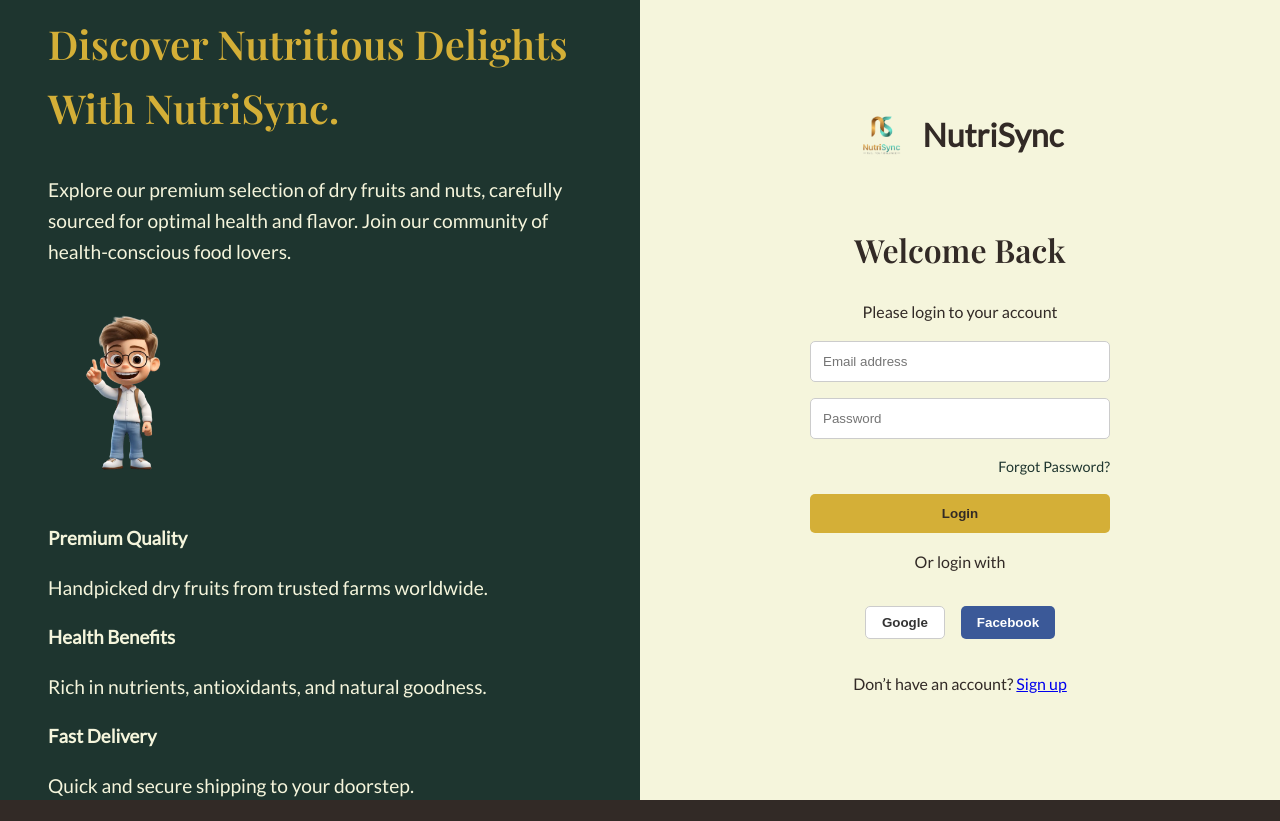
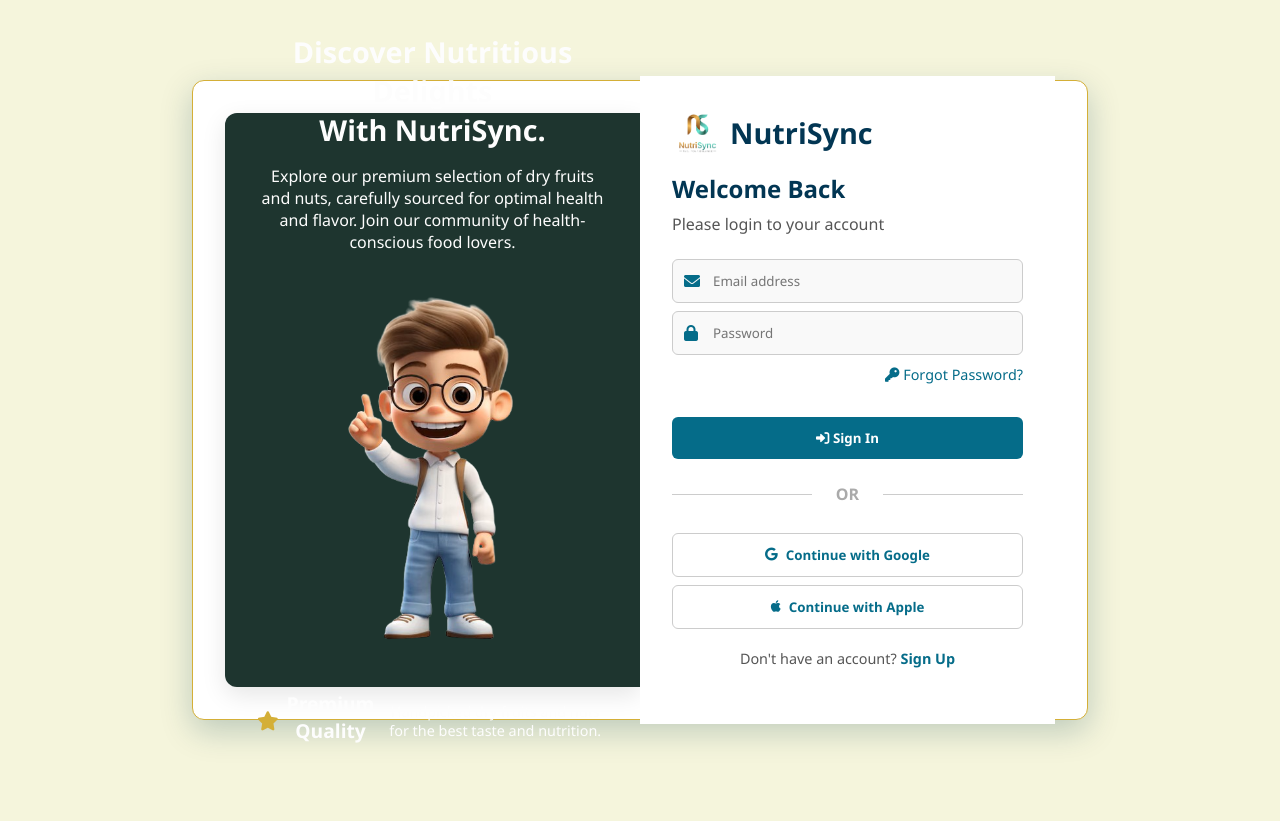
Before and after one commit to shivammaurya2903/NutriSync, a PHP site: page /login.html in a window 1280 px wide. After the commit the page ends 743 px from the top, so only its background shows below. Run offline with PHP 8.4, Linux system fonts and the light colour scheme.

Commit message:
add login page

```diff
--- a/login.css
+++ b/login.css
@@ -1,119 +1,281 @@
-.login-container {
-  display: flex;
-  height: 100vh;
-  font-family: 'Lato', sans-serif;
+:root {
+  --bg-dark: #322A26;
+  --forest-green: #1E352F;
+  --gold: #D4AF37;
+  --cream: #F5F5DC;
+  --text-light: #fdfdfd;
+  --shadow: rgba(0, 0, 0, 0.1);
+  --transition: all 0.3s ease;
+  --font-family: 'Segoe UI', sans-serif;
 }
 
+* {
+  box-sizing: border-box;
+  margin: 0;
+  padding: 0;
+  font-family: var(--font-family);
+  scroll-behavior: smooth;
+  -webkit-font-smoothing: antialiased;
+  -moz-osx-font-smoothing: grayscale;
+
+}
+
+body {
+  background: var(--cream); /* Light neutral background */
+  color: #000000;
+  display: flex;
+  justify-content: center;
+  align-items: center;
+  margin-top: 5rem;
+}
+
+.login-container {
+  padding: 2rem;
+  height: 80vh;
+  width: 70vw;
+  max-width: 1200px;
+  margin: 0 auto;
+  display: flex;
+  align-items: center;
+  justify-content: center;
+  border-radius: 12px;
+  box-shadow: 0 8px 24px var(--shadow);
+  border: 1px solid var(--gold);
+  background: #fff;
+  animation: shadowPulse 3s ease-in-out infinite;
+}
+
+/* Left Panel - Promo */
 .login-left {
   flex: 1;
-  background-color: var(--forest-green);
-  color: var(--cream);
-  padding: 3rem;
-  display: flex;
-  flex-direction: column;
-  justify-content: center;
-}
-
-.login-left h2 {
-  font-family: 'Playfair Display', serif;
-  font-size: 2.5rem;
-  color: var(--gold);
-  margin-bottom: 1rem;
-}
-
-.login-left p {
-  font-size: 1.2rem;
-}
-
-.login-characters img {
-  width: 120px;
-  margin: 1rem;
-}
-
-.login-right {
-  flex: 1;
-  background-color: var(--cream);
-  color: var(--bg-dark);
-  padding: 3rem;
+  height: 100%;
+  padding: 2rem;
   display: flex;
   flex-direction: column;
   justify-content: center;
   align-items: center;
+  text-align: center;
+  background: var(--forest-green);
+  color: var(--text-light);
+  border-radius: 12px 0 0 12px;
+  box-shadow: 0 8px 24px var(--shadow);
+}
+
+.login-left h2 {
+  font-size: 1.8rem;
+  margin-bottom: 1rem;
+  color: var(--text-light);
+}
+
+.login-left p {
+  margin-bottom: 1rem;
+  color: var(--text-light);
+}
+
+.login-characters img {
+  max-width: 100%;
+  max-height: 400px;
+  height: auto;
+  margin-bottom: 1rem;
+}
+
+.features {
+  display: flex;
+  flex-direction: column;
+  gap: 1rem;
+}
+
+.feature {
+  display: flex;
+  align-items: center;
+  gap: 0.5rem;
+  margin-bottom: 1rem;
+}
+
+.feature i {
+  font-size: 1.2rem;
+  color: var(--gold);
+}
+
+.feature h3 {
+  font-size: 1.2rem;
+  margin-bottom: 0.5rem;
+  color: var(--text-light);
+}
+
+.feature p {
+  font-size: 0.9rem;
+  color: var(--text-light);
+  margin: 0;
+}
+
+/* Right Panel - Login */
+.login-right {
+  flex: 1;
+  padding: 2rem;
+  display: flex;
+  flex-direction: column;
+  justify-content: center;
+  background: #ffffff;
 }
 
 .login-logo {
   display: flex;
   align-items: center;
-  gap: 1rem;
+  gap: 0.5rem;
   margin-bottom: 1rem;
 }
 
 .login-logo img {
   width: 50px;
+  height: auto;
+}
+
+.login-logo h1 {
+  font-size: 1.8rem;
+  color: #023653;
 }
 
 .login-right h2 {
-  font-family: 'Playfair Display', serif;
-  font-size: 2rem;
+  font-size: 1.5rem;
   margin-bottom: 0.5rem;
+  color: #023653;
 }
 
 .login-right p {
-  margin-bottom: 1rem;
+  margin-bottom: 1.5rem;
+  color: #555555;
 }
 
 form {
   display: flex;
   flex-direction: column;
-  width: 100%;
-  max-width: 300px;
-  gap: 1rem;
 }
 
-form input {
-  padding: 0.75rem;
-  border: 1px solid #ccc;
-  border-radius: 5px;
+.input-group {
+  position: relative;
+  margin-bottom: 0.5rem;
 }
 
-form a {
+.input-group i {
+  position: absolute;
+  left: 0.75rem;
+  top: 50%;
+  transform: translateY(-50%);
+  color: #056C89;
+  font-size: 1rem;
+}
+
+.input-group input {
+  padding: 0.75rem 0.75rem 0.75rem 2.5rem;
+  border: 1px solid #cccccc;
+  border-radius: 6px;
+  background: #f9f9f9;
+  color: #333333;
+  width: 100%;
+  box-sizing: border-box;
+}
+
+.forgot {
   text-align: right;
+  margin-bottom: 1rem;
+}
+
+.forgot a {
   font-size: 0.9rem;
-  color: var(--forest-green);
+  color: #056C89;
   text-decoration: none;
 }
 
-form button {
-  background-color: var(--gold);
-  color: var(--bg-dark);
+button[type="submit"] {
+  margin-top: 1rem;
+  padding: 0.75rem;
+  background: #056C89;
+  color: #ffffff;
   border: none;
-  padding: 0.75rem;
+  border-radius: 6px;
   font-weight: bold;
-  cursor: pointer;
-  border-radius: 5px;
-}
-
-.social-login {
-  display: flex;
-  gap: 1rem;
-  margin: 1rem 0;
-}
-
-.google-btn, .facebook-btn {
-  padding: 0.5rem 1rem;
-  border: none;
-  border-radius: 5px;
-  font-weight: bold;
+  transition: background-color 0.3s ease;
   cursor: pointer;
 }
 
-.google-btn {
-  background-color: #fff;
-  color: #333;
-  border: 1px solid #ccc;
+button[type="submit"]:hover {
+  background: #023653;
 }
 
-.facebook-btn {
-  background-color: #3b5998;
-  color: #fff;
+.divider {
+  text-align: center;
+  margin: 1.5rem 0;
+  position: relative;
+  color: #aaaaaa;
+  font-weight: bold;
 }
+
+.divider::before,
+.divider::after {
+  content: '';
+  position: absolute;
+  top: 50%;
+  width: 40%;
+  height: 1px;
+  background: #cccccc;
+}
+
+.divider::before {
+  left: 0;
+}
+
+.divider::after {
+  right: 0;
+}
+
+.google, .apple {
+  padding: 0.75rem;
+  margin: 0.25rem 0;
+  border: 1px solid #cccccc;
+  background: #ffffff;
+  border-radius: 6px;
+  font-weight: bold;
+  color: #056C89;
+  cursor: pointer;
+  display: flex;
+  align-items: center;
+  justify-content: center;
+  gap: 0.5rem;
+  transition: background-color 0.3s ease;
+}
+
+.google:hover {
+  background: #f8f9fa;
+}
+
+.apple:hover {
+  background: #f8f9fa;
+}
+
+.login-right > p:last-child {
+  margin-top: 1rem;
+  font-size: 0.9rem;
+  text-align: center;
+}
+
+.login-right > p:last-child a {
+  color: #056C89;
+  text-decoration: none;
+  font-weight: bold;
+}
+
+.login-left, .login-right {
+  animation: fadeIn 1s ease-in;
+}
+
+@keyframes fadeIn {
+  from { opacity: 0; transform: translateY(20px); }
+  to { opacity: 1; transform: translateY(0); }
+}
+
+@keyframes shadowPulse {
+  0% { box-shadow: 0 8px 24px rgba(0,0,0,0.15); }
+  50% { box-shadow: 0 16px 48px rgba(5, 108, 137, 0.4); }
+  100% { box-shadow: 0 8px 24px rgba(0,0,0,0.15); }
+}
--- a/login.html
+++ b/login.html
@@ -5,7 +5,7 @@
   <meta name="viewport" content="width=device-width, initial-scale=1.0" />
   <title>NutriSync | Login</title>
   <link href="https://fonts.googleapis.com/css2?family=Playfair+Display:wght@600&family=Lato&display=swap" rel="stylesheet">
-  <link rel="stylesheet" href="style.css" />
+  <link rel="stylesheet" href="https://cdnjs.cloudflare.com/ajax/libs/font-awesome/6.0.0/css/all.min.css">
   <link rel="stylesheet" href="login.css">
 </head>
 <body>
@@ -19,16 +19,9 @@
       </div>
       <div class="features">
         <div class="feature">
+          <i class="fas fa-star"></i>
           <h3>Premium Quality</h3>
-          <p>Handpicked dry fruits from trusted farms worldwide.</p>
-        </div>
-        <div class="feature">
-          <h3>Health Benefits</h3>
-          <p>Rich in nutrients, antioxidants, and natural goodness.</p>
-        </div>
-        <div class="feature">
-          <h3>Fast Delivery</h3>
-          <p>Quick and secure shipping to your doorstep.</p>
+          <p>Handpicked dry fruits and nuts for the best taste and nutrition.</p>
         </div>
       </div>
     </div>
@@ -41,17 +34,25 @@
       <h2>Welcome Back</h2>
       <p>Please login to your account</p>
       <form>
-        <input type="email" placeholder="Email address" required />
-        <input type="password" placeholder="Password" required />
-        <a href="#">Forgot Password?</a>
-        <button type="submit">Login</button>
+        <div class="input-group">
+          <i class="fas fa-envelope"></i>
+          <input type="email" placeholder="Email address" required />
+        </div>
+        <div class="input-group">
+          <i class="fas fa-lock"></i>
+          <input type="password" placeholder="Password" required />
+        </div>
+      <div class="forgot">
+        <a href="#"><i class="fas fa-key"></i> Forgot Password?</a>
+      </div>
+      <button type="submit"><i class="fas fa-sign-in-alt"></i> Sign In</button>
       </form>
-      <p>Or login with</p>
-      <div class="social-login">
-        <button class="google-btn">Google</button>
-        <button class="facebook-btn">Facebook</button>
-      </div>
-      <p>Don’t have an account? <a href="#">Sign up</a></p>
+      <div class="divider">OR</div>
+      <button class="google"><i class="fab fa-google"></i> Continue with Google</button>
+      <button class="apple"><i class="fab fa-apple"></i> Continue with Apple</button>
+
+      <p class="signup">Don't have an account? <a href="signup.html">Sign Up</a></p>
+    </div>
     </div>
   </div>
 </body>
```
Also changed, not shown: TODO.md (added, +8 -0 lines), contact.css (+63 -1 lines), contact.html (+30 -2 lines).
